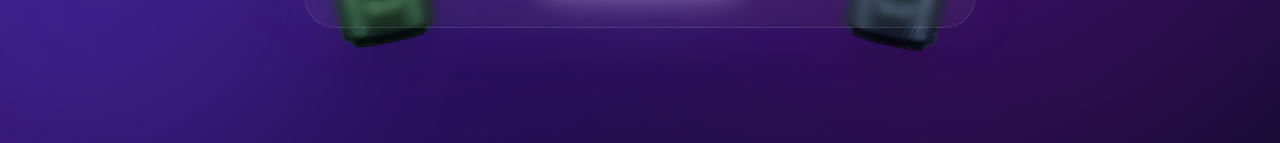
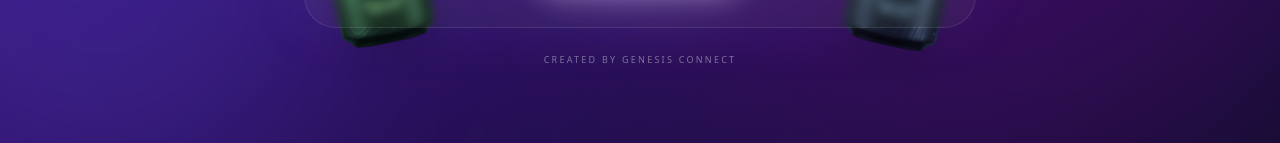
Before and after one commit to Junior0302/TnsDrink, a Next.js app: page / in a window 1280 px wide. Shown: the part 553-696 px from the top of the page. Built offline with nearby package versions, Linux system fonts and the light colour scheme; a web font is replaced by a local one.

Commit message:
Add 'Created by Genesis Connect' signature to Intro page

```diff
--- a/src/components/Intro.tsx
+++ b/src/components/Intro.tsx
@@ -331,6 +331,10 @@ export default function Intro({ onComplete, startAnimation }: IntroProps) {
             </svg>
           </span>
         </button>
+
+        <div className="absolute -bottom-8 md:-bottom-10 left-1/2 -translate-x-1/2 whitespace-nowrap text-[8px] md:text-[9px] uppercase tracking-[0.25em] text-white/40 font-medium">
+          Created by Genesis Connect
+        </div>
       </div>
 
       <footer className="absolute bottom-0 left-0 w-full z-30 pointer-events-auto">
```
